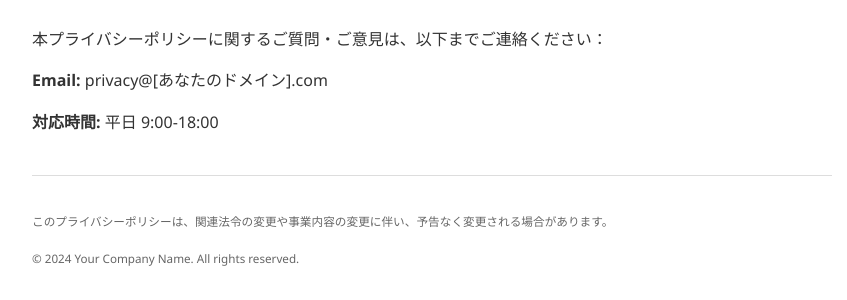
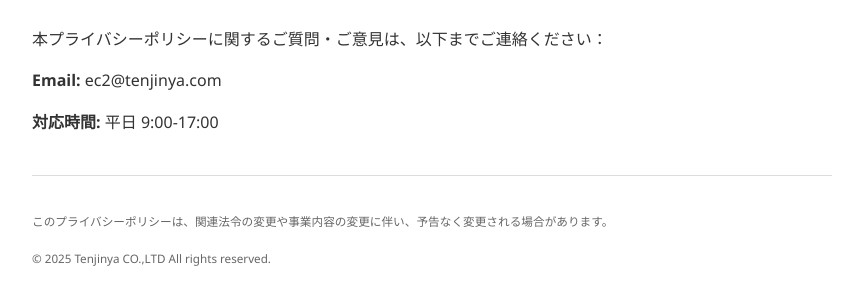
Before and after one commit to 32KoyasuFTB/privacy-policy, a plain HTML site: page index.html in a window 1280 px wide. Shown: the part 1779-2079 px from the top of the page, without its empty margins (208-1055 px from the left). Drawn offline with Linux system fonts and the light colour scheme.

Commit message:
Update index.html
edit email

```diff
--- a/index.html
+++ b/index.html
@@ -95,12 +95,12 @@
 
     <h2>8. お問い合わせ</h2>
     <p>本プライバシーポリシーに関するご質問・ご意見は、以下までご連絡ください：</p>
-    <p><strong>Email:</strong> privacy@[あなたのドメイン].com</p>
-    <p><strong>対応時間:</strong> 平日 9:00-18:00</p>
+    <p><strong>Email:</strong> ec2@tenjinya.com</p>
+    <p><strong>対応時間:</strong> 平日 9:00-17:00</p>
 
     <div class="footer">
         <p><small>このプライバシーポリシーは、関連法令の変更や事業内容の変更に伴い、予告なく変更される場合があります。</small></p>
-        <p><small>© 2024 Your Company Name. All rights reserved.</small></p>
+        <p><small>© 2025 Tenjinya CO.,LTD All rights reserved.</small></p>
     </div>
 </body>
 </html>
```
